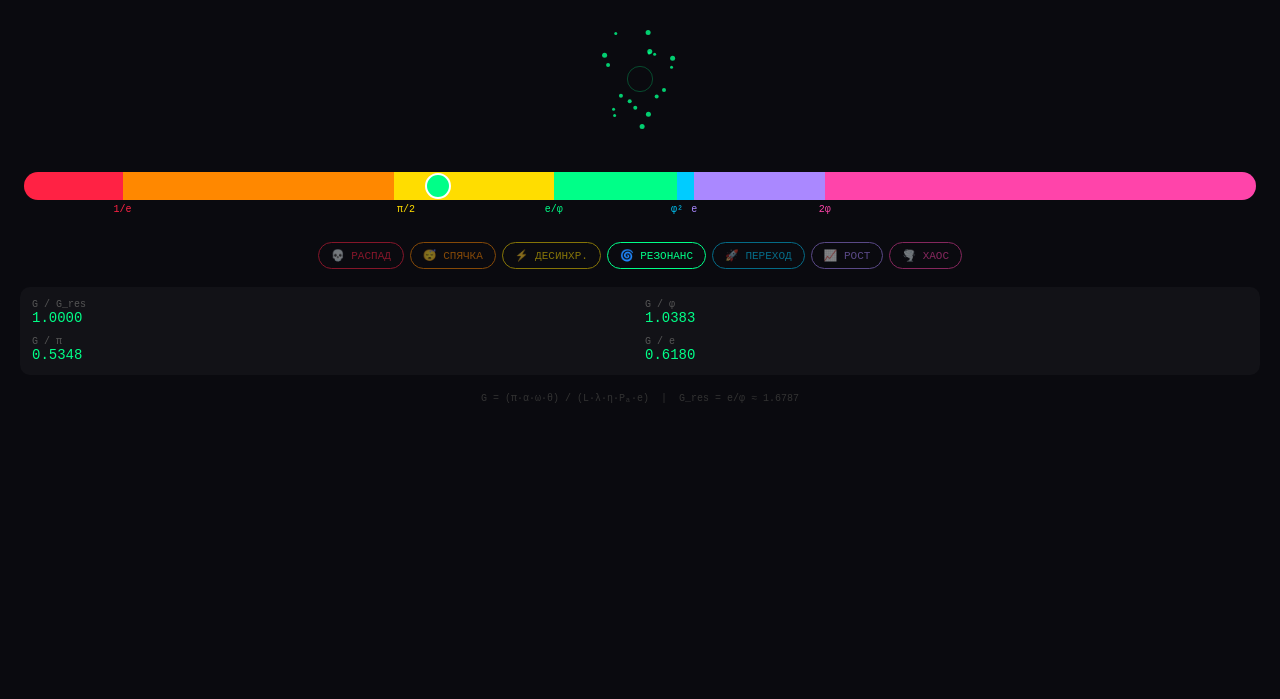
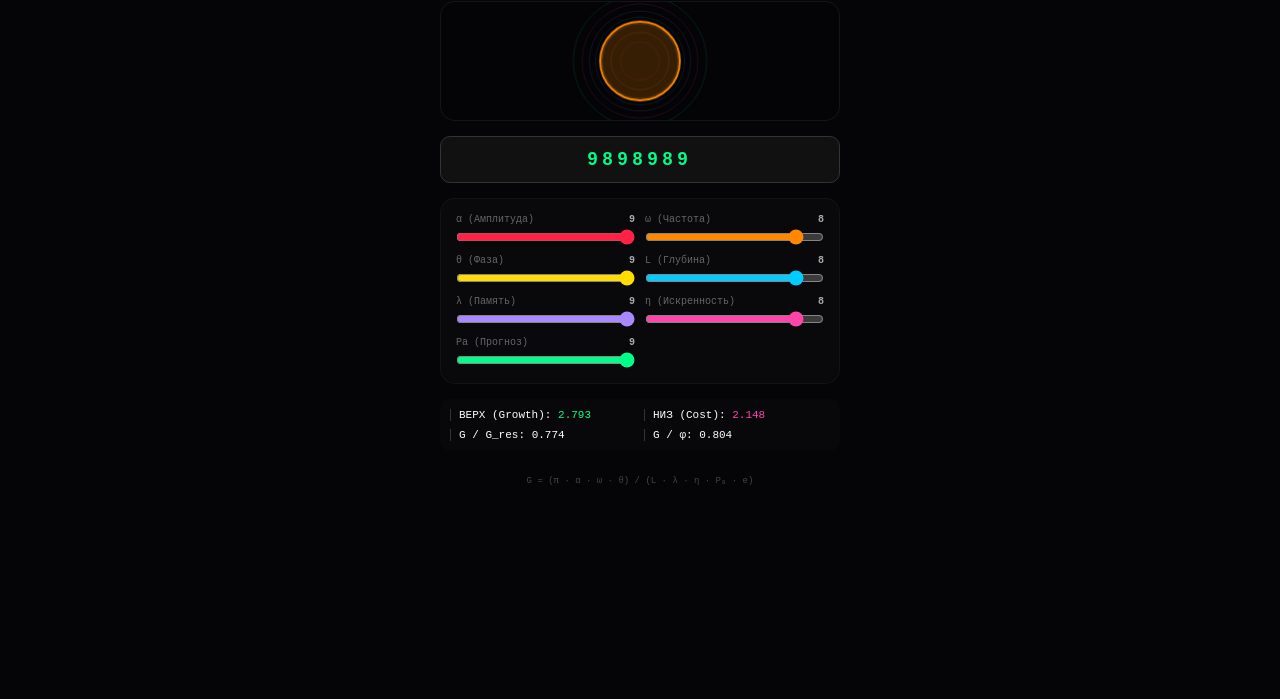
Before and after one commit to archiantagonist-boop/SIGNAL-APP, a plain HTML site: page index.html in a window 1280 px wide. Shown: the part 101-800 px from the top of the page. Drawn offline with Linux system fonts and the light colour scheme.

Commit message:
Update index.html

```diff
--- a/index.html
+++ b/index.html
@@ -3,294 +3,195 @@
 <head>
 <meta charset="UTF-8">
 <meta name="viewport" content="width=device-width, initial-scale=1.0">
-<title>Шкала состояний</title>
-<script src="https://telegram.org/js/telegram-web-app.js"></script>
+<title>Signal: 7 Взаимодействий</title>
 <style>
   * { box-sizing: border-box; margin: 0; padding: 0; }
-  body {
-    background: #0a0a0f;
-    color: #fff;
-    font-family: monospace;
-    min-height: 100vh;
-    padding: 20px;
-    display: flex;
-    flex-direction: column;
-    gap: 18px;
+  body { background: #050508; color: #fff; font-family: 'Courier New', monospace; min-height: 100vh; padding: 15px; display: flex; flex-direction: column; gap: 15px; align-items: center; }
+
+  .header { text-align: center; width: 100%; max-width: 400px; }
+  .zone-name { font-size: 24px; font-weight: bold; text-shadow: 0 0 15px currentColor; margin-bottom: 5px; }
+  .g-display { font-size: 34px; font-weight: bold; }
+
+  canvas { width: 100%; max-width: 400px; height: 120px; border-radius: 15px; background: #0002; border: 1px solid #ffffff11; }
+
+  .controls-grid {
+    display: grid; grid-template-columns: 1fr 1fr; gap: 10px; width: 100%; max-width: 400px;
+    background: #ffffff05; padding: 15px; border-radius: 15px; border: 1px solid #ffffff0a;
   }
-  .header { text-align: center; }
-  .zone-name { font-size: 22px; font-weight: bold; transition: color 0.3s; }
-  .g-value { font-size: 30px; margin-top: 6px; }
-  .g-value span { transition: color 0.3s; }
+  .param-box { display: flex; flex-direction: column; gap: 4px; }
+  .param-label { font-size: 10px; color: #666; display: flex; justify-content: space-between; }
+  .param-label span { color: #aaa; font-weight: bold; }
 
-  canvas {
-    width: 100%;
-    height: 150px;
-    border-radius: 12px;
-    display: block;
+  input[type=range] { width: 100%; cursor: pointer; accent-color: var(--c); }
+
+  .sequence-input {
+    width: 100%; max-width: 400px; background: #111; border: 1px solid #333;
+    padding: 12px; border-radius: 10px; text-align: center; color: #00ff88;
+    font-size: 18px; letter-spacing: 5px; font-weight: bold; outline: none;
   }
 
-  .slider-wrap { padding: 0 4px; }
-  .slider-track {
-    position: relative;
-    height: 28px;
-    border-radius: 14px;
-    background: linear-gradient(to right,
-      #ff2244 0%, #ff2244 8%,
-      #ff8800 8%, #ff8800 30%,
-      #ffdd00 30%, #ffdd00 43%,
-      #00ff88 43%, #00ff88 53%,
-      #00ccff 53%, #00ccff 54.4%,
-      #aa88ff 54.4%, #aa88ff 65%,
-      #ff44aa 65%, #ff44aa 100%
-    );
-    cursor: pointer;
-    touch-action: none;
+  .stats {
+    width: 100%; max-width: 400px; display: grid; grid-template-columns: 1fr 1fr; gap: 8px;
+    font-size: 11px; background: #ffffff03; padding: 10px; border-radius: 10px;
   }
-  .thumb {
-    position: absolute;
-    top: 50%;
-    width: 26px;
-    height: 26px;
-    border-radius: 50%;
-    border: 2px solid #fff;
-    transform: translate(-50%, -50%);
-    transition: background 0.3s;
-    pointer-events: none;
-  }
+  .stat-item { border-left: 1px solid #333; padding-left: 8px; }
 
-  .labels {
-    position: relative;
-    height: 20px;
-    margin-top: 4px;
-  }
-  .label {
-    position: absolute;
-    font-size: 10px;
-    transform: translateX(-50%);
-  }
-
-  .buttons {
-    display: flex;
-    flex-wrap: wrap;
-    gap: 6px;
-    justify-content: center;
-  }
-  .btn {
-    padding: 6px 12px;
-    border-radius: 16px;
-    border: 1px solid;
-    background: transparent;
-    color: inherit;
-    font-family: monospace;
-    font-size: 11px;
-    cursor: pointer;
-    transition: background 0.2s;
-  }
-  .btn.active { opacity: 1; }
-  .btn:not(.active) { opacity: 0.5; }
-
-  .stats {
-    background: #ffffff08;
-    border-radius: 10px;
-    padding: 12px;
-    display: grid;
-    grid-template-columns: 1fr 1fr;
-    gap: 10px;
-  }
-  .stat-label { font-size: 10px; color: #555; }
-  .stat-val { font-size: 14px; }
-
-  .formula {
-    text-align: center;
-    font-size: 10px;
-    color: #333;
-  }
+  .formula-box { font-size: 9px; color: #444; text-align: center; margin-top: 10px; }
 </style>
 </head>
 <body>
 
 <div class="header">
-  <div class="zone-name" id="zoneName">🌀 РЕЗОНАНС</div>
-  <div class="g-value">G = <span id="gVal">1.6787</span></div>
+  <div id="zoneName" class="zone-name">ОЖИДАНИЕ</div>
+  <div class="g-display">G = <span id="gVal">0.0000</span></div>
 </div>
 
-<canvas id="c"></canvas>
+<canvas id="viz"></canvas>
 
-<div class="slider-wrap">
-  <div class="slider-track" id="track">
-    <div class="thumb" id="thumb"></div>
-  </div>
-  <div class="labels">
-    <span class="label" style="left:8%;color:#ff2244">1/e</span>
-    <span class="label" style="left:31%;color:#ffdd00">π/2</span>
-    <span class="label" style="left:43%;color:#00ff88">e/φ</span>
-    <span class="label" style="left:53%;color:#00ccff">φ²</span>
-    <span class="label" style="left:54.4%;color:#aa88ff">e</span>
-    <span class="label" style="left:65%;color:#ff44aa">2φ</span>
-  </div>
+<input type="text" id="seqIn" class="sequence-input" placeholder="7 ЦИФР ПИ" maxlength="7" value="9898989">
+
+<div class="controls-grid" id="controls">
+  <!-- Слайдеры создаются скриптом -->
 </div>
 
-<div class="buttons" id="buttons"></div>
-
 <div class="stats">
-  <div><div class="stat-label">G / G_res</div><div class="stat-val" id="s1"></div></div>
-  <div><div class="stat-label">G / φ</div><div class="stat-val" id="s2"></div></div>
-  <div><div class="stat-label">G / π</div><div class="stat-val" id="s3"></div></div>
-  <div><div class="stat-label">G / e</div><div class="stat-val" id="s4"></div></div>
+  <div class="stat-item">ВЕРХ (Growth): <span id="valTop" style="color:#00ff88"></span></div>
+  <div class="stat-item">НИЗ (Cost): <span id="valBot" style="color:#ff44aa"></span></div>
+  <div class="stat-item">G / G_res: <span id="valRes"></span></div>
+  <div class="stat-item">G / φ: <span id="valPhi"></span></div>
 </div>
 
-<div class="formula">G = (π·α·ω·θ) / (L·λ·η·Pₐ·e) &nbsp;|&nbsp; G_res = e/φ ≈ 1.6787</div>
+<div class="formula-box">
+  G = (π · α · ω · θ) / (L · λ · η · Pₐ · e)
+</div>
 
 <script>
 const PI = Math.PI, E = Math.E, PHI = (1+Math.sqrt(5))/2;
-const G_RES = E/PHI, MAX = 5;
+const G_RES = E/PHI;
+
+const PARAMS = [
+  { id: 'alpha', label: 'α (Амплитуда)', color: '#ff2244' },
+  { id: 'omega', label: 'ω (Частота)',   color: '#ff8800' },
+  { id: 'theta', label: 'θ (Фаза)',     color: '#ffdd00' },
+  { id: 'L',     label: 'L (Глубина)',   color: '#00ccff' },
+  { id: 'lambda',label: 'λ (Память)',    color: '#aa88ff' },
+  { id: 'eta',   label: 'η (Искренность)',color: '#ff44aa' },
+  { id: 'pa',    label: 'Pa (Прогноз)',  color: '#00ff88' }
+];
 
 const ZONES = [
-  { id:"death",    name:"💀 РАСПАД",   min:0,       max:1/E,     color:"#ff2244" },
-  { id:"sleep",    name:"😴 СПЯЧКА",   min:1/E,     max:PI/2,    color:"#ff8800" },
-  { id:"peak",     name:"⚡ ДЕСИНХР.", min:PI/2,    max:G_RES,   color:"#ffdd00" },
-  { id:"resonance",name:"🌀 РЕЗОНАНС", min:G_RES,   max:PHI*PHI, color:"#00ff88" },
-  { id:"transit",  name:"🚀 ПЕРЕХОД",  min:PHI*PHI, max:E,       color:"#00ccff" },
-  { id:"growth",   name:"📈 РОСТ",     min:E,       max:2*PHI,   color:"#aa88ff" },
-  { id:"chaos",    name:"🌪️ ХАОС",    min:2*PHI,   max:5,       color:"#ff44aa" },
+  { name:"💀 РАСПАД",   max:1/E,     color:"#ff2244" },
+  { name:"😴 СПЯЧКА",   max:PI/2,    color:"#ff8800" },
+  { name:"⚡ ДЕСИНХР.", max:G_RES,   color:"#ffdd00" },
+  { name:"🌀 РЕЗОНАНС", max:PHI*PHI, color:"#00ff88" },
+  { name:"🚀 ПЕРЕХОД",  max:E,       color:"#00ccff" },
+  { name:"📈 РОСТ",     max:2*PHI,   color:"#aa88ff" },
+  { name:"🌪️ ХАОС",    max:10,      color:"#ff44aa" }
 ];
 
-let val = G_RES;
-let dragging = false;
+const state = { alpha: 9, omega: 8, theta: 9, L: 8, lambda: 9, eta: 8, pa: 9 };
 
-function getZone(v) {
-  return ZONES.find(z => v >= z.min && v < z.max) || ZONES[ZONES.length-1];
+const grid = document.getElementById('controls');
+PARAMS.forEach(p => {
+  const box = document.createElement('div');
+  box.className = 'param-box';
+  box.innerHTML = `
+    <div class="param-label">${p.label} <span id="val_${p.id}">${state[p.id]}</span></div>
+    <input type="range" id="slip_${p.id}" min="1" max="9" step="1" value="${state[p.id]}" style="--c:${p.color}">
+  `;
+  grid.appendChild(box);
+
+  const slider = box.querySelector('input');
+  slider.addEventListener('input', (e) => {
+    state[p.id] = parseInt(e.target.value);
+    document.getElementById(`val_${p.id}`).textContent = state[p.id];
+    updateSeqFromSliders();
+    calculate();
+  });
+});
+
+const seqIn = document.getElementById('seqIn');
+seqIn.addEventListener('input', (e) => {
+  const val = e.target.value.replace(/\D/g, '').substring(0, 7);
+  e.target.value = val;
+  if(val.length === 7) {
+    const digits = val.split('').map(Number);
+    PARAMS.forEach((p, i) => {
+      state[p.id] = digits[i] || 1;
+      document.getElementById(`slip_${p.id}`).value = state[p.id];
+      document.getElementById(`val_${p.id}`).textContent = state[p.id];
+    });
+    calculate();
+  }
+});
+
+function updateSeqFromSliders() {
+  seqIn.value = PARAMS.map(p => state[p.id]).join('');
 }
 
-// Buttons
-const btns = document.getElementById("buttons");
-ZONES.forEach(z => {
-  const b = document.createElement("button");
-  b.className = "btn";
-  b.textContent = z.name;
-  b.style.borderColor = z.color;
-  b.style.color = z.color;
-  b.dataset.id = z.id;
-  b.onclick = () => { val = z.min + (z.max - z.min)*0.5; update(); };
-  btns.appendChild(b);
-});
+function calculate() {
+  const n = (id) => state[id] / 9;
+  const top = PI * n('alpha') * n('omega') * n('theta');
+  const bot = n('L') * n('lambda') * n('eta') * n('pa') * E;
+  const G = top / bot;
 
-function update() {
-  const z = getZone(val);
-  document.getElementById("zoneName").textContent = z.name;
-  document.getElementById("zoneName").style.color = z.color;
-  document.getElementById("gVal").textContent = val.toFixed(4);
-  document.getElementById("gVal").style.color = z.color;
-  document.getElementById("thumb").style.background = z.color;
-  document.getElementById("thumb").style.left = (val/MAX*100)+"%";
-  document.getElementById("s1").textContent = (val/G_RES).toFixed(4);
-  document.getElementById("s1").style.color = z.color;
-  document.getElementById("s2").textContent = (val/PHI).toFixed(4);
-  document.getElementById("s2").style.color = z.color;
-  document.getElementById("s3").textContent = (val/PI).toFixed(4);
-  document.getElementById("s3").style.color = z.color;
-  document.getElementById("s4").textContent = (val/E).toFixed(4);
-  document.getElementById("s4").style.color = z.color;
-  document.querySelectorAll(".btn").forEach(b => {
-    b.classList.toggle("active", b.dataset.id === z.id);
-  });
+  const z = ZONES.find(z => G <= z.max) || ZONES[ZONES.length-1];
+
+  document.getElementById('gVal').textContent = G.toFixed(4);
+  document.getElementById('gVal').style.color = z.color;
+  document.getElementById('zoneName').textContent = z.name;
+  document.getElementById('zoneName').style.color = z.color;
+
+  document.getElementById('valTop').textContent = top.toFixed(3);
+  document.getElementById('valBot').textContent = bot.toFixed(3);
+  document.getElementById('valRes').textContent = (G/G_RES).toFixed(3);
+  document.getElementById('valPhi').textContent = (G/PHI).toFixed(3);
+
+  currentG = G;
+  currentColor = z.color;
 }
 
-// Slider
-const track = document.getElementById("track");
-function fromEvent(e) {
-  const r = track.getBoundingClientRect();
-  const x = (e.touches ? e.touches[0].clientX : e.clientX) - r.left;
-  val = Math.max(0, Math.min(MAX, (x/r.width)*MAX));
-  update();
-}
-track.addEventListener("mousedown", e => { dragging=true; fromEvent(e); });
-window.addEventListener("mousemove", e => dragging && fromEvent(e));
-window.addEventListener("mouseup", () => dragging=false);
-track.addEventListener("touchstart", e => { dragging=true; fromEvent(e); }, {passive:true});
-window.addEventListener("touchmove", e => dragging && fromEvent(e), {passive:true});
-window.addEventListener("touchend", () => dragging=false);
-
-// Canvas animation
-const canvas = document.getElementById("c");
-const ctx = canvas.getContext("2d");
-let particles = [];
+// Viz
+const canvas = document.getElementById('viz');
+const ctx = canvas.getContext('2d');
+let currentG = 1.0;
+let currentColor = '#fff';
 let t = 0;
 
-function resize() {
-  canvas.width = canvas.offsetWidth;
-  canvas.height = 150;
-  particles = [];
-  for (let i=0; i<25; i++) {
-    particles.push({
-      x: Math.random()*canvas.width,
-      y: Math.random()*canvas.height,
-      vx: (Math.random()-0.5)*1.5,
-      vy: (Math.random()-0.5)*1.5,
-      r: 1.5+Math.random()*2,
-      angle: Math.random()*Math.PI*2,
-      orbitR: 20+Math.random()*40
-    });
-  }
-}
-resize();
-window.addEventListener("resize", resize);
-
 function draw() {
-  const z = getZone(val);
-  const W = canvas.width, H = canvas.height;
-  t += 0.03;
+  t += 0.02;
+  const W = canvas.width = canvas.offsetWidth;
+  const H = canvas.height = 120;
   ctx.clearRect(0,0,W,H);
 
-  const pr = (val/MAX)*30 + Math.sin(t*val)*5;
+  // Центр
+  const cx = W/2, cy = H/2;
+
+  // Волны параметров
+  PARAMS.forEach((p, i) => {
+    const val = state[p.id] / 9;
+    const r = 20 + i * 8;
+    ctx.beginPath();
+    ctx.arc(cx, cy, r + Math.sin(t + i)*2*val, 0, PI*2);
+    ctx.strokeStyle = p.color + '22';
+    ctx.stroke();
+  });
+
+  // Основной пульс
+  const pulse = 30 + Math.sin(t * currentG)*10;
   ctx.beginPath();
-  ctx.arc(W/2,H/2,Math.abs(pr),0,Math.PI*2);
-  ctx.strokeStyle = z.color+"44";
-  ctx.lineWidth = 1;
+  ctx.arc(cx, cy, pulse, 0, PI*2);
+  ctx.fillStyle = currentColor + '33';
+  ctx.fill();
+  ctx.strokeStyle = currentColor;
+  ctx.lineWidth = 2;
   ctx.stroke();
-
-  const count = z.id==="chaos"?25 : z.id==="resonance"?18 : z.id==="death"?4 : 10;
-
-  particles.forEach((p,i) => {
-    const active = i < count;
-    const tr = active ? 1.5+(i%3)*0.5 : 0;
-    p.r += (tr-p.r)*0.05;
-
-    if (z.id==="resonance") {
-      p.angle += 0.025*(val/G_RES);
-      p.x += (W/2+Math.cos(p.angle)*p.orbitR - p.x)*0.05;
-      p.y += (H/2+Math.sin(p.angle)*p.orbitR - p.y)*0.05;
-    } else if (z.id==="chaos") {
-      p.vx = p.vx*0.8+(Math.random()-0.5)*2;
-      p.vy = p.vy*0.8+(Math.random()-0.5)*2;
-      p.x += p.vx; p.y += p.vy;
-    } else if (z.id==="death") {
-      p.x += (W/2-p.x)*0.02; p.y += (H/2-p.y)*0.02;
-    } else {
-      p.x += (Math.random()-0.5)*val*0.2;
-      p.y += (Math.random()-0.5)*val*0.2;
-    }
-
-    if (p.x<0) p.x=W; if (p.x>W) p.x=0;
-    if (p.y<0) p.y=H; if (p.y>H) p.y=0;
-
-    if (p.r>0.1) {
-      ctx.beginPath();
-      ctx.arc(p.x,p.y,p.r,0,Math.PI*2);
-      ctx.fillStyle = z.color+"cc";
-      ctx.fill();
-    }
-  });
 
   requestAnimationFrame(draw);
 }
+
+calculate();
 draw();
-update();
-
-if (window.Telegram && window.Telegram.WebApp) {
-  Telegram.WebApp.ready();
-  Telegram.WebApp.expand();
-}
 </script>
 </body>
 </html>
```
